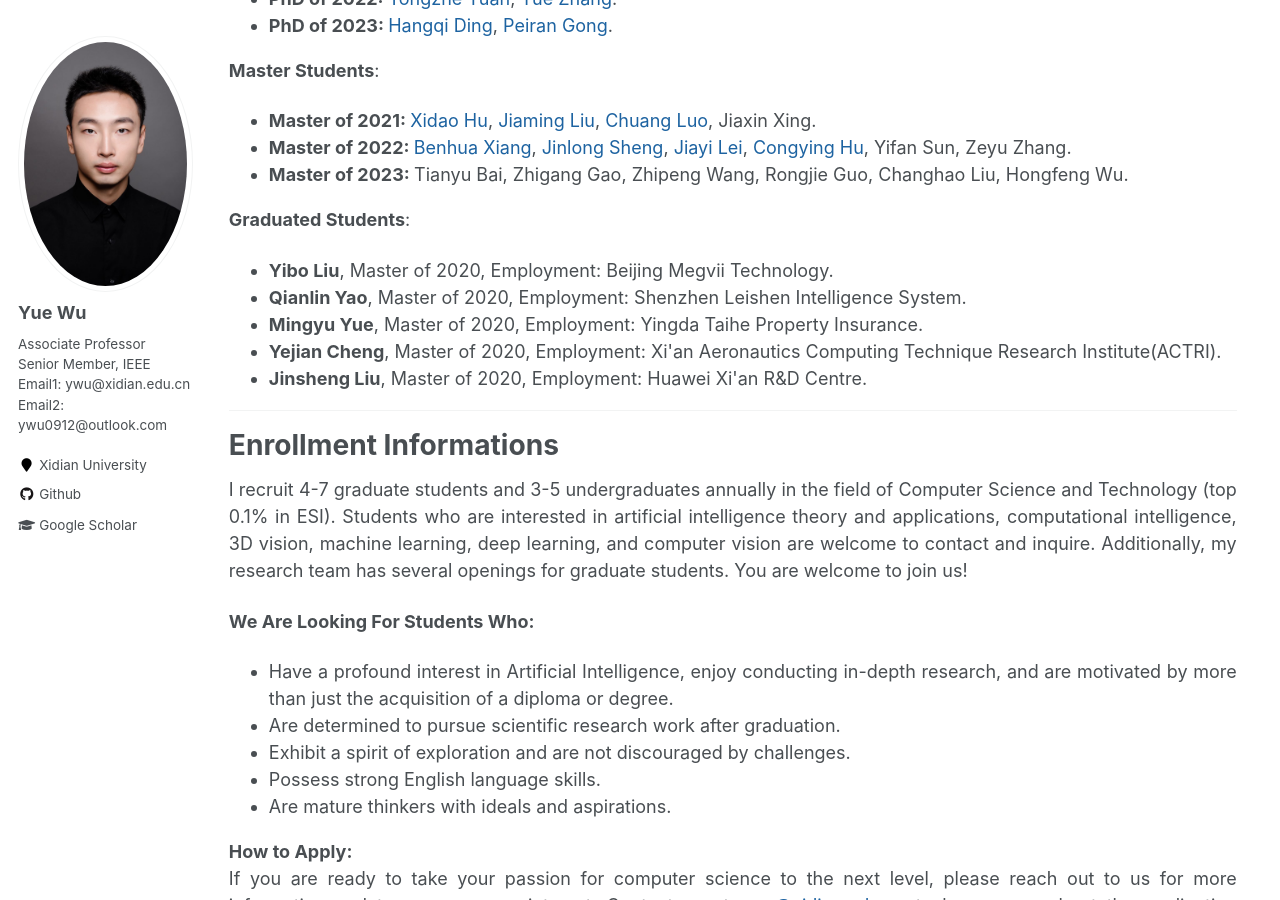
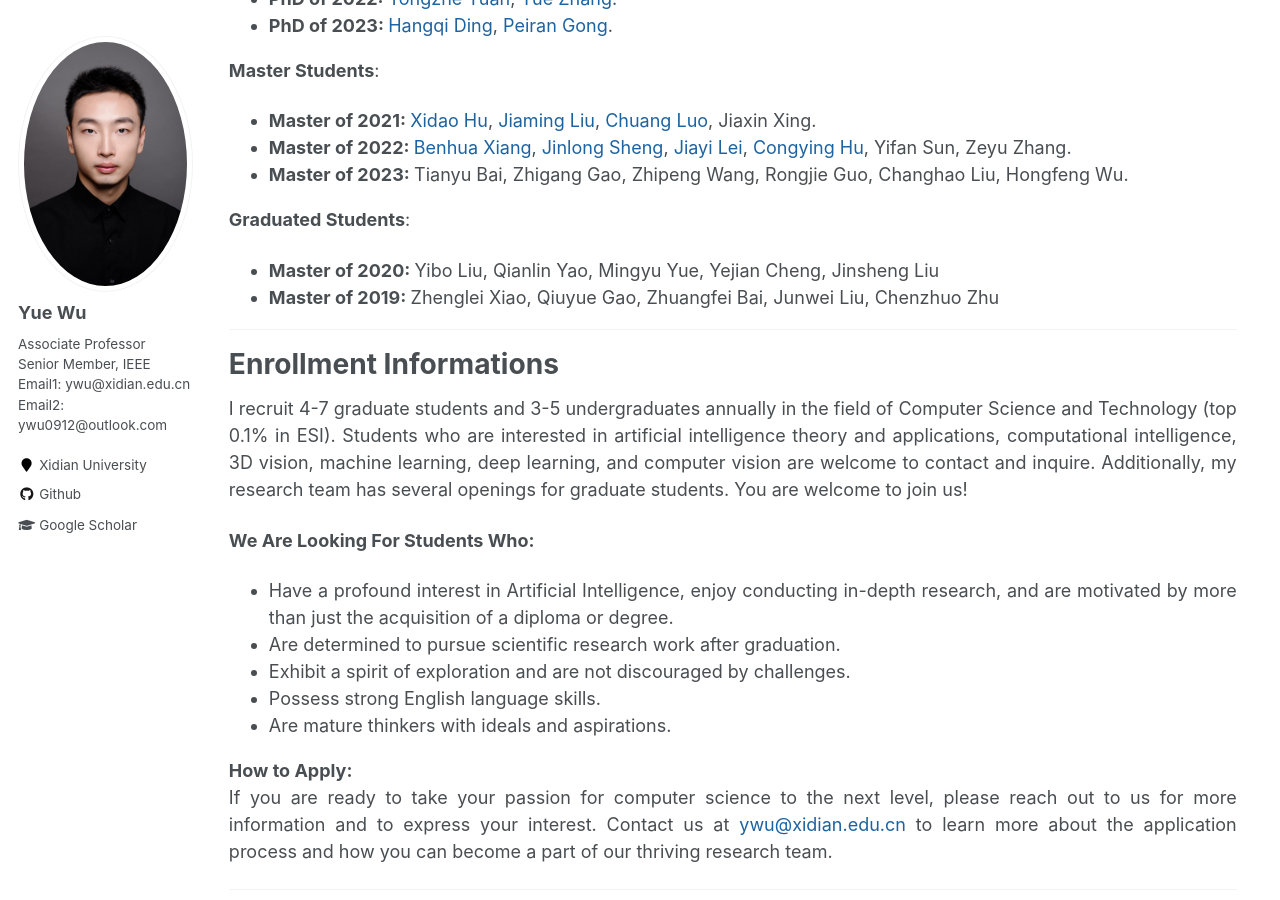
Before and after one commit to ywuchina/ywuchina.github.io, a Jekyll site: the page built from _pages/home.md, in a window 1280 px wide and 900 px high, scrolled down 5030 px. Built offline with Jekyll 4.4.1, drawn with Linux system fonts in a browser that asks for light colours.

Commit message:
Update team.html

```diff
--- a/_includes/team.html
+++ b/_includes/team.html
@@ -56,34 +56,15 @@
 
 <p><b>Graduated Students</b>: </p>
 <ul>
-
 <li style="margin-bottom: 1.5;">
     <span>
-    <b>Yibo Liu</b>, Master of 2020, Employment: Beijing Megvii Technology.
+    <b>Master of 2020: </b> Yibo Liu, Qianlin Yao, Mingyu Yue, Yejian Cheng, Jinsheng Liu
     <!-- [<a href= "https://cois.xidian.edu.cn/info/1068/1460.htm" target="_blank">HomePage</a>]  -->
     </span>
 </li>
 <li style="margin-bottom: 1.5;">
     <span>
-    <b>Qianlin Yao</b>, Master of 2020, Employment: Shenzhen Leishen Intelligence System.
-    <!-- [<a href= "https://cois.xidian.edu.cn/info/1068/1460.htm" target="_blank">HomePage</a>]  -->
-    </span>
-</li>
-<li style="margin-bottom: 1.5;">
-    <span>
-    <b>Mingyu Yue</b>, Master of 2020, Employment: Yingda Taihe Property Insurance.
-    <!-- [<a href= "https://cois.xidian.edu.cn/info/1068/1460.htm" target="_blank">HomePage</a>]  -->
-    </span>
-</li>
-<li style="margin-bottom: 1.5;">
-    <span>
-    <b>Yejian Cheng</b>, Master of 2020, Employment: Xi'an Aeronautics Computing Technique Research Institute(ACTRI).
-    <!-- [<a href= "https://cois.xidian.edu.cn/info/1068/1460.htm" target="_blank">HomePage</a>]  -->
-    </span>
-</li>
-<li style="margin-bottom: 1.5;">
-    <span>
-    <b>Jinsheng Liu</b>, Master of 2020, Employment: Huawei Xi'an R&D Centre.
+    <b>Master of 2019: </b> Zhenglei Xiao, Qiuyue Gao, Zhuangfei Bai, Junwei Liu, Chenzhuo Zhu
     <!-- [<a href= "https://cois.xidian.edu.cn/info/1068/1460.htm" target="_blank">HomePage</a>]  -->
     </span>
 </li>
```
